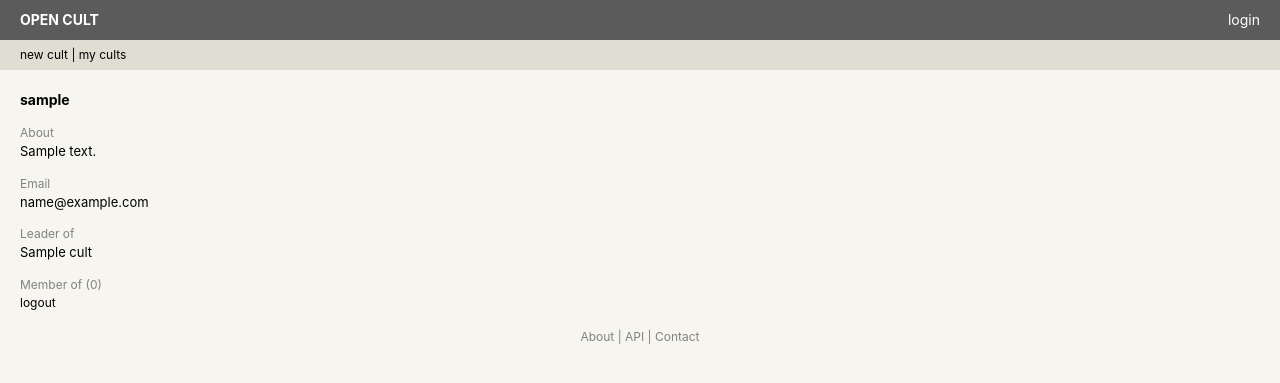
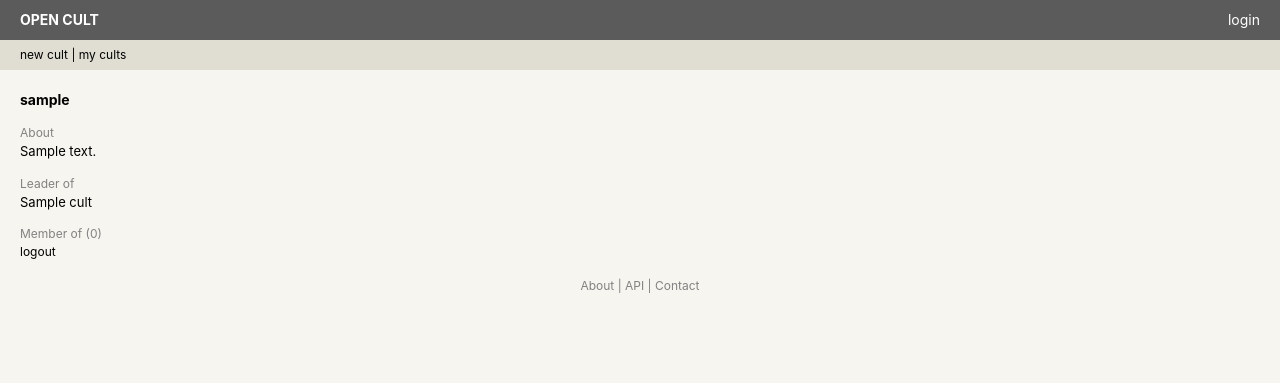
Before and after one commit to sirodoht/opencult.com, a Django app: a page that uses main/templates/main/profile.html in a window 1280 px wide. Shown: the top 383 px of the page. Run offline with Django 3.2, Linux system fonts and the light colour scheme; tables that the repository leaves empty hold one stand-in row (values such as "Sample post").

Commit message:
remove email from profile template

```diff
--- a/main/templates/main/profile.html
+++ b/main/templates/main/profile.html
@@ -18,11 +18,6 @@
             {{ user.profile.about }}
         </div>
 
-        <div class="section-label">Email</div>
-        <div class="section-body">
-            {{ user.email }}
-        </div>
-
         <div class="section-label">Leader of</div>
         <div class="section-body">
             {% for cult in user.profile.leader_of_list %}
```
